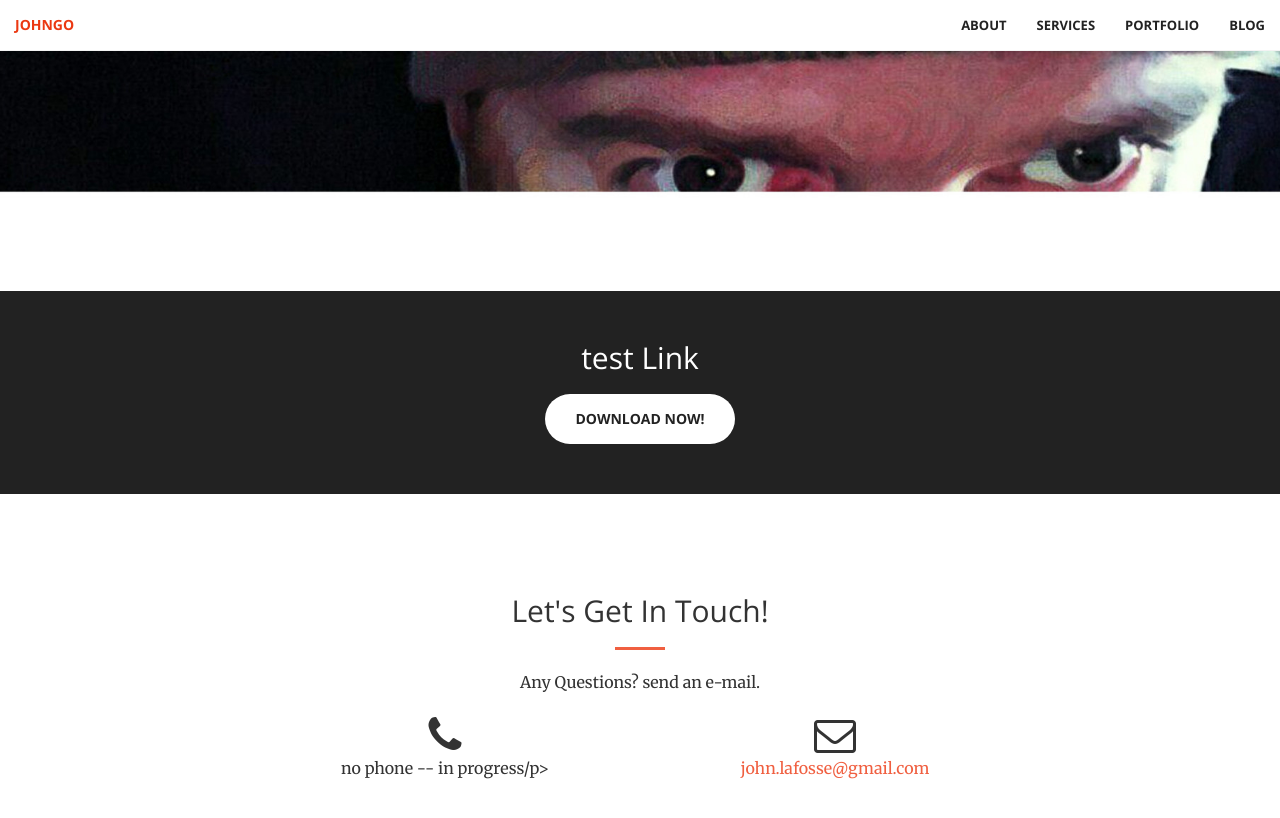
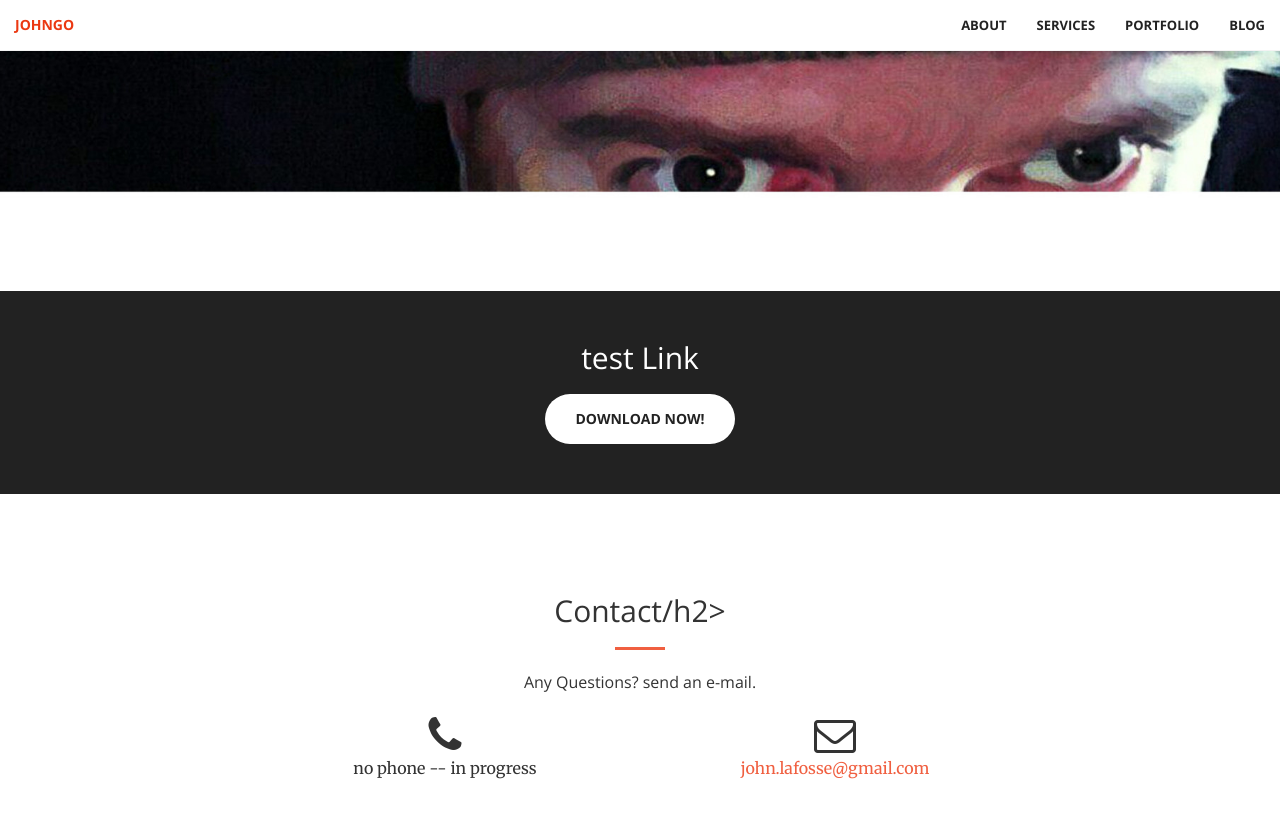
Before and after one commit to Koluskomtu/blog, a Jekyll site: the page built from index.html, in a window 1280 px wide and 900 px high, scrolled down 609 px. Shown: the top 818 px of the window. Built offline with Jekyll 4.4.1, drawn with Linux system fonts in a browser that asks for light colours.

Commit message:
Update default.html

```diff
--- a/_layouts/default.html
+++ b/_layouts/default.html
@@ -32,22 +32,22 @@
 					<span class="icon-bar"></span>
 					<span class="icon-bar"></span>
 					</button>
-					<a class="navbar-brand page-scroll" href="https://koluskomtu.github.io/blog/">Johngo</a>
+					<a class="navbar-brand page-scroll" href="{{ site.url }}">Johngo</a>
 				</div>
 				<!-- Collect the nav links, forms, and other content for toggling -->
 				<div class="collapse navbar-collapse" id="bs-example-navbar-collapse-1">
 					<ul class="nav navbar-nav navbar-right">
 						<li>
-							<a href="about.html">About</a>
+							<a href="{{ site.url }}about.html">About</a>
 						</li>
 						<li>
-							<a href="services.html">Services</a>
+							<a href="{{ site.url }}services.html">Services</a>
 						</li>
 						<li>
-							<a href="portfolio.html">Portfolio</a>
+							<a href="{{ site.url }}portfolio.html">Portfolio</a>
 						</li>
 						<li>
-						  <a href="blog.html">Blog</a>
+						  <a href="{{ site.url }}blog.html">Blog</a>
 					 </li>
 					</ul>
 				</div>
@@ -61,13 +61,13 @@
 			<div class="container">
 				<div class="row">
 					<div class="col-lg-8 col-lg-offset-2 text-center">
-						<h2 class="section-heading">Let's Get In Touch!</h2>
+						<h2 class="section-heading">Contact/h2>
 						<hr class="primary">
 						<p>Any Questions?  send an e-mail.</p>
 					</div>
 					<div class="col-lg-4 col-lg-offset-2 text-center">
 						<i class="fa fa-phone fa-3x wow bounceIn"></i>
-						<p>no phone -- in progress/p>
+						<p>no phone -- in progress</p>
 					</div>
 					<div class="col-lg-4 text-center">
 						<i class="fa fa-envelope-o fa-3x wow bounceIn" data-wow-delay=".1s"></i>
```
